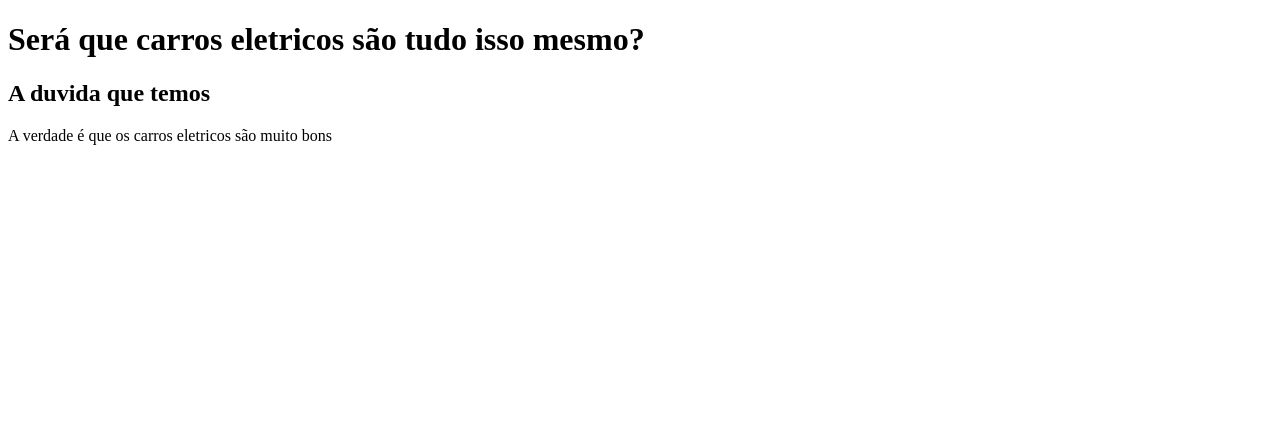
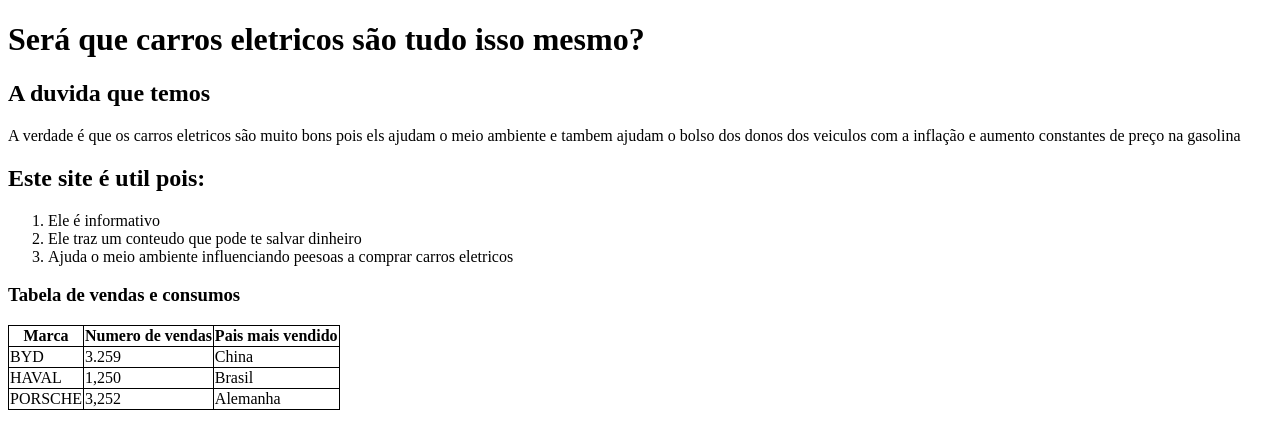
Before and after one commit to MatheusGianolli/cp01-front-fiap, a plain HTML site: page about.html in a window 1280 px wide. Drawn offline with Linux system fonts and the light colour scheme.

Commit message:
Tabela feita

```diff
--- a/about.html
+++ b/about.html
@@ -5,13 +5,49 @@
     <meta name="viewport" content="width=device-width, initial-scale=1.0">
     <title>Será que carros eletricos são tudo isso mesmo?</title>
     <style>
-
+    table{border-collapse:collapse; }
+    tr,td,th{border: 1px solid black;}
 
     </style>
 </head>
 <body>
     <h1>Será que carros eletricos são tudo isso mesmo?</h1>
     <h2>A duvida que temos </h2>
-    <p>A verdade é que os carros eletricos são muito bons </p>
+    <p>A verdade é que os carros eletricos são muito bons pois els ajudam o meio ambiente e tambem ajudam o bolso dos donos dos veiculos com a inflação e aumento constantes de preço na gasolina</p>
+      <h2>Este site é util pois: </h2>
+      <ol>
+        <li>Ele é informativo</li>
+        <li>Ele traz um conteudo que pode te salvar dinheiro</li>
+        <li>Ajuda o meio ambiente influenciando peesoas a comprar carros eletricos </li>
+      </ol>
+           <h3>Tabela de vendas e consumos</h2>
+      <table>
+        <thead>
+            <tr>
+                <th>Marca</th>
+                <th>Numero de vendas</th>
+                <th>Pais mais vendido</th>
+            </tr>
+        </thead>
+
+      <tbody>
+        <tr>
+            <td>BYD</td>
+            <td>3.259</td>
+            <td>China</td>
+        </tr>
+        <tr>
+          <td>HAVAL</td>
+          <td>1,250</td>
+          <td>Brasil</td>
+
+        </tr>
+        <tr>
+            <td>PORSCHE</td>
+            <td>3,252</td>
+            <td>Alemanha</td>
+        </tr>
+      </tbody>
 </body>
+
 </html>
```
